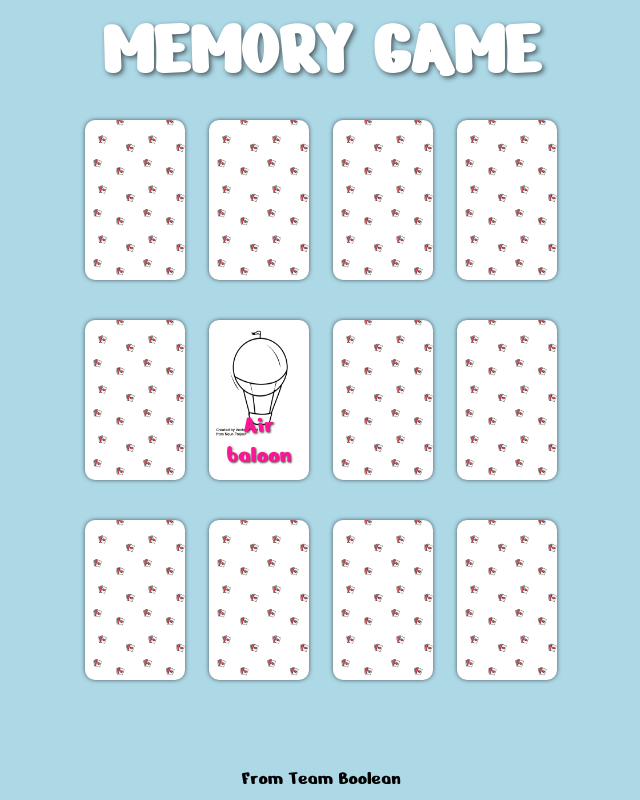
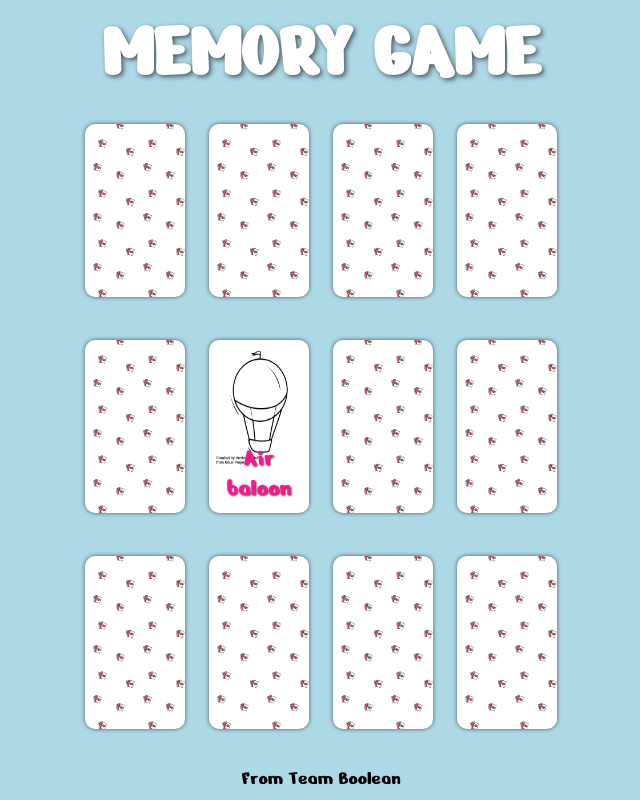
Before and after one commit to endritmorina94/html-css-memory, a plain HTML site: page index.html in a window 1280 px wide. Shown: the whole page, without its empty margins (319-959 px from the left). Drawn offline with Linux system fonts and the light colour scheme.

Commit message:
ho tolto le altezze fisse..

```diff
--- a/css/style.css
+++ b/css/style.css
@@ -22,26 +22,26 @@ body{
 
 /* HEADER */
 header{
-  height: 100px;
+  height: 13vh;
 }
 
 header h1{
   font-size: 80px;
   color: white;
-  line-height: 100px;
+  line-height: 13vh;
   text-shadow: 2px 2px 5px rgba(0, 0, 0, 0.6);
 }
 /* FINE HEADER */
 
 /* CONTENITORE DELLE CARTE */
 main{
-  height: 600px;
+  height: 81vh;
   width: 100%;
 }
 
 .row{
   width: 100%;
-  height: 200px;
+  height: 27vh;
 }
 
 .card{
```
